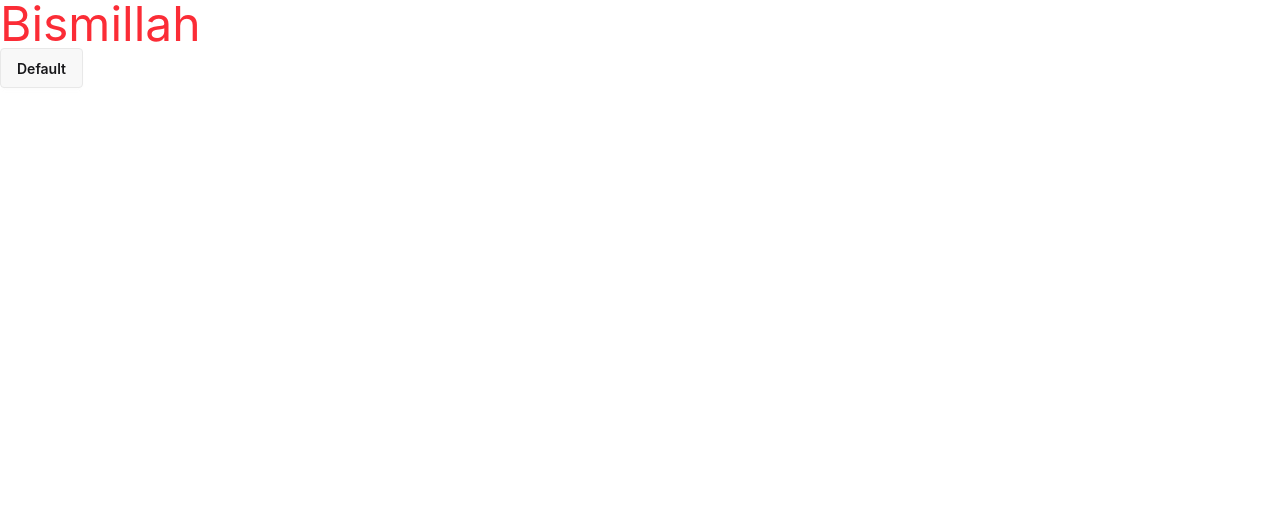
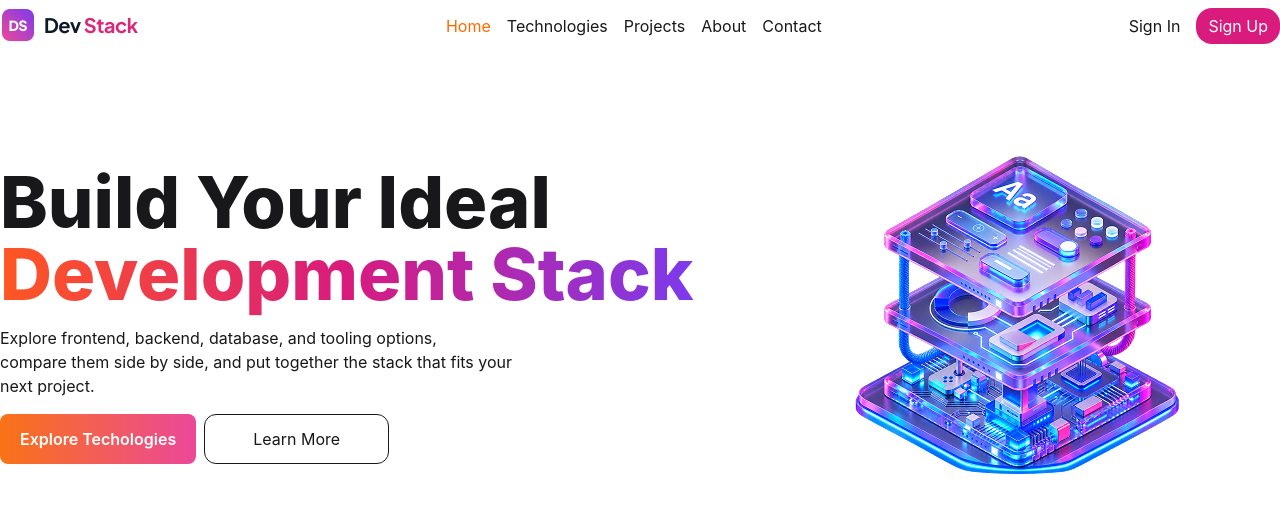
Before and after one commit to mmgalam/Alam-A05-DevStack, a React (Vite) app: page / in a window 1280 px wide. Shown: the top 512 px of the page. Built offline with nearby package versions, Linux system fonts and the light colour scheme.

Commit message:
Navbar and Banner Update

```diff
--- /dev/null
+++ b/public/data.json
@@ -0,0 +1,152 @@
+[
+  {
+    "id": "react",
+    "name": "React",
+    "category": "Frontend",
+    "description": "A declarative, component-based JavaScript library for building modern user interfaces.",
+    "icon": "https://icon.icepanel.io/Technology/svg/React.svg",
+    "rating": 4.9,
+    "difficulty": "Beginner-Friendly",
+    "badge": "Popular"
+  },
+  {
+    "id": "javascript",
+    "name": "JavaScript",
+    "category": "Frontend",
+    "description": "A versatile programming language used to create interactive and dynamic web applications.",
+    "icon": "https://icon.icepanel.io/Technology/svg/JavaScript.svg",
+    "rating": 4.9,
+    "difficulty": "Beginner-Friendly",
+    "badge": "Essential"
+  },
+  {
+    "id": "typescript",
+    "name": "TypeScript",
+    "category": "Frontend",
+    "description": "A strongly typed programming language that builds on JavaScript for safer and scalable applications.",
+    "icon": "https://icon.icepanel.io/Technology/svg/TypeScript.svg",
+    "rating": 4.8,
+    "difficulty": "Intermediate",
+    "badge": "Trending"
+  },
+  {
+    "id": "html",
+    "name": "HTML5",
+    "category": "Frontend",
+    "description": "The standard markup language used to structure content and elements on web pages.",
+    "icon": "https://icon.icepanel.io/Technology/svg/HTML5.svg",
+    "rating": 4.8,
+    "difficulty": "Beginner",
+    "badge": "Essential"
+  },
+  {
+    "id": "css",
+    "name": "CSS3",
+    "category": "Frontend",
+    "description": "A stylesheet language used to design, style, and create responsive web interfaces.",
+    "icon": "https://icon.icepanel.io/Technology/svg/CSS3.svg",
+    "rating": 4.8,
+    "difficulty": "Beginner",
+    "badge": "Essential"
+  },
+  {
+    "id": "nextjs",
+    "name": "Next.js",
+    "category": "Frontend",
+    "description": "A React framework for building fast, scalable, and production-ready web applications.",
+    "icon": "https://icon.icepanel.io/Technology/svg/Next.js.svg",
+    "rating": 4.8,
+    "difficulty": "Intermediate",
+    "badge": "Popular"
+  },
+  {
+    "id": "nodejs",
+    "name": "Node.js",
+    "category": "Backend",
+    "description": "A JavaScript runtime that allows developers to build fast and scalable server-side applications.",
+    "icon": "https://icon.icepanel.io/Technology/svg/Node.js.svg",
+    "rating": 4.8,
+    "difficulty": "Intermediate",
+    "badge": "Popular"
+  },
+  {
+    "id": "express",
+    "name": "Express.js",
+    "category": "Backend",
+    "description": "A lightweight Node.js framework for building web servers and RESTful APIs.",
+    "icon": "https://icon.icepanel.io/Technology/svg/Express.svg",
+    "rating": 4.7,
+    "difficulty": "Intermediate",
+    "badge": "API"
+  },
+  {
+    "id": "mongodb",
+    "name": "MongoDB",
+    "category": "Database",
+    "description": "A popular NoSQL database that stores data in flexible JSON-like documents.",
+    "icon": "https://icon.icepanel.io/Technology/svg/MongoDB.svg",
+    "rating": 4.7,
+    "difficulty": "Intermediate",
+    "badge": "NoSQL"
+  },
+  {
+    "id": "postgresql",
+    "name": "PostgreSQL",
+    "category": "Database",
+    "description": "A powerful, open-source object-relational database system with proven reliability.",
+    "icon": "https://icon.icepanel.io/Technology/svg/PostgresSQL.svg",
+    "rating": 4.9,
+    "difficulty": "Intermediate",
+    "badge": "Top SQL"
+  },
+  {
+    "id": "python",
+    "name": "Python",
+    "category": "Programming",
+    "description": "A beginner-friendly programming language widely used for web development, automation, and data science.",
+    "icon": "https://icon.icepanel.io/Technology/svg/Python.svg",
+    "rating": 4.9,
+    "difficulty": "Beginner-Friendly",
+    "badge": "Popular"
+  },
+  {
+    "id": "git",
+    "name": "Git",
+    "category": "Tools",
+    "description": "A distributed version control system used to track changes and collaborate on software projects.",
+    "icon": "https://icon.icepanel.io/Technology/svg/Git.svg",
+    "rating": 4.9,
+    "difficulty": "Beginner-Friendly",
+    "badge": "Essential"
+  },
+  {
+    "id": "github",
+    "name": "GitHub",
+    "category": "Tools",
+    "description": "A platform for hosting Git repositories, collaborating with developers, and managing projects.",
+    "icon": "https://icon.icepanel.io/Technology/svg/Github.svg",
+    "rating": 4.9,
+    "difficulty": "Beginner-Friendly",
+    "badge": "Essential"
+  },
+  {
+    "id": "tailwindcss",
+    "name": "Tailwind CSS",
+    "category": "Frontend",
+    "description": "A utility-first CSS framework for rapidly building modern and responsive user interfaces.",
+    "icon": "https://icon.icepanel.io/Technology/svg/Tailwind-CSS.svg",
+    "rating": 4.8,
+    "difficulty": "Beginner-Friendly",
+    "badge": "Trending"
+  },
+  {
+    "id": "docker",
+    "name": "Docker",
+    "category": "DevOps",
+    "description": "A platform for packaging applications and their dependencies into portable containers.",
+    "icon": "https://icon.icepanel.io/Technology/svg/Docker.svg",
+    "rating": 4.7,
+    "difficulty": "Advanced",
+    "badge": "DevOps"
+  }
+]
--- a/src/App.tsx
+++ b/src/App.tsx
@@ -1,11 +1,13 @@
 import './App.css'
+import { Banner } from './Components/Banner/Banner'
+import Navbar from './Components/Navbar/Navbar'
 
 function App() {
 
   return (
     <>
-      <h2 className='text-5xl text-red-500'>Bismillah</h2>
-      <button className="btn">Default</button>
+      <Navbar></Navbar>
+      <Banner></Banner>
     </>
   )
 }
--- /dev/null
+++ b/src/Components/Banner/Banner.tsx
@@ -0,0 +1,20 @@
+import BannerImg  from "../../assets/banner-stack.png";
+import '../../index.css'
+
+export function Banner() {
+
+    return (
+        <div className="flex gap-2 justify-between items-center container mx-auto">
+            <div className="flex flex-col">
+                <h1 className="text-7xl font-extrabold">Build Your Ideal <br />
+                <span className="gradient-text">Development Stack</span></h1>
+                <p className="my-4">Explore frontend, backend, database, and tooling options, <br /> compare them side by side, and put together the stack that fits your <br />next project.</p>
+                <div className="flex gap-2">
+                    <button className="explore-btn">Explore Techologies</button>
+                    <button className="px-12 py-3 border rounded-xl">Learn More</button>
+                </div>
+            </div>
+            <img src={BannerImg} alt="" />
+        </div>
+    )
+}
--- /dev/null
+++ b/src/Components/Navbar/Navbar.tsx
@@ -0,0 +1,23 @@
+import Logo from '../../assets/logo-text.png'
+
+export default function Navbar() {
+
+    return (
+        <nav className='flex justify-between container mx-auto items-center my-2'>
+            <img src={Logo} alt="" />
+
+            <ul className='flex gap-4'>
+                <li className='text-orange-500'>Home</li>
+                <li>Technologies</li>
+                <li>Projects</li>
+                <li>About</li>
+                <li>Contact</li>
+            </ul>
+
+            <div className='flex gap-4'>
+                <button>Sign In</button>
+                <button className='bg-[#D91B7E] text-white px-3 py-1.5 rounded-2xl'>Sign Up</button>
+            </div>
+        </nav>
+    )
+}
--- a/src/index.css
+++ b/src/index.css
@@ -1,2 +1,31 @@
 @import "tailwindcss";
 @plugin "daisyui";
+
+
+.gradient-text {
+  background: linear-gradient(
+    90deg,
+    #ff5722 0%,
+    #d81b7e 50%,
+    #7c3aed 100%
+  );
+
+  -webkit-background-clip: text;
+  background-clip: text;
+  -webkit-text-fill-color: transparent;
+}
+
+.explore-btn {
+  background: linear-gradient(
+    90deg,
+    #F97316 0%,
+    #EC4899 100%
+  );
+
+  color: white;
+  border: none;
+  border-radius: 8px;
+  padding: 12px 20px;
+  font-weight: 600;
+  cursor: pointer;
+}
```
Also changed, not shown: src/Components/ExploreTec/ExploreTech.tsx (added), src/assets/banner-stack.png (added), src/assets/logo-text.png (added).
